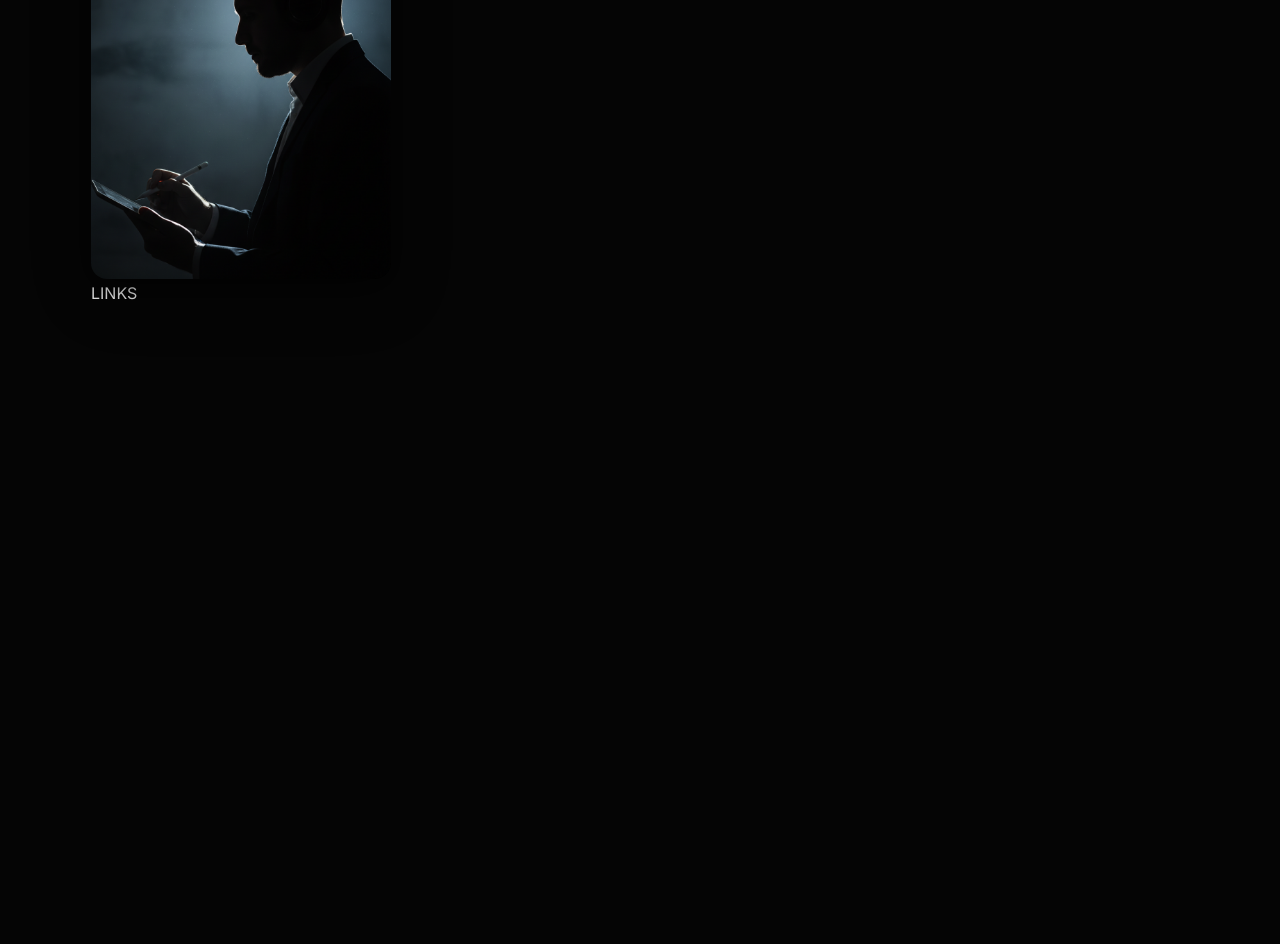
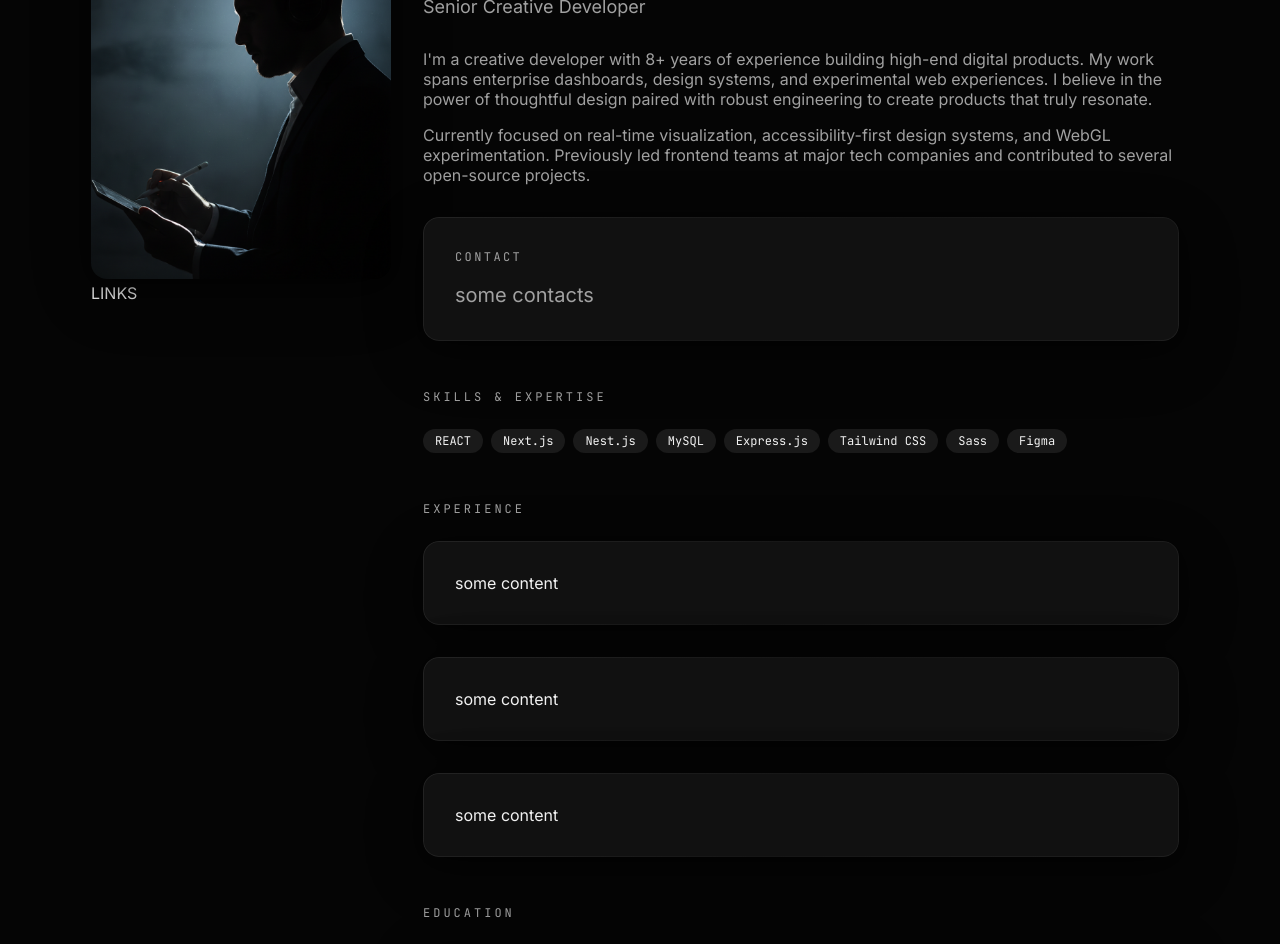
Before and after one commit to ivankalituk/business-card, a React (Vite) app: page /about in a window 1280 px wide. Shown: the part 340-1284 px from the top of the page. Built offline with nearby package versions, Linux system fonts and the light colour scheme.

Commit message:
feat[aboutPage]: about empty exapmple blocks

```diff
--- a/src/pages/aboutPage/ui/aboutPage.tsx
+++ b/src/pages/aboutPage/ui/aboutPage.tsx
@@ -1,6 +1,10 @@
 import avatar from '../../../shared/assets/images/avatarSample.png'
 import { BigHeading } from '../../../shared/ui/bigHeading'
+import { BorderedBlock } from '../../../shared/ui/borderedBlock'
+import { BorderedBlockHeading } from '../../../shared/ui/borderedBlockHeading'
+import { SecondaryText } from '../../../shared/ui/secondaryText'
 import { SmallHeading } from '../../../shared/ui/smallHeading'
+import { Tag } from '../../../shared/ui/tag'
 
 const AboutPage = () => {
     return(
@@ -56,6 +60,78 @@ const AboutPage = () => {
                 <BigHeading className='mb-[24px] text-[60px]'>
                     Ivan Kalitiuk
                 </BigHeading>
+
+                <SecondaryText className='mb-[32px] text-[18px]'>
+                    Senior Creative Developer
+                </SecondaryText>
+
+                <SecondaryText className='mb-[16px] text-[16px]'>
+                    I'm a creative developer with 8+ years of experience building
+                    high-end digital products. My work spans enterprise dashboards,
+                    design systems, and experimental web experiences. I believe in
+                    the power of thoughtful design paired with robust engineering
+                    to create products that truly resonate.
+                </SecondaryText>
+
+                <SecondaryText className='mb-[32px] text-[16px]'>
+                    Currently focused on real-time visualization, accessibility-first
+                    design systems, and WebGL experimentation. Previously led frontend
+                    teams at major tech companies and contributed to several open-source
+                    projects.
+                </SecondaryText>
+
+                <BorderedBlock>
+                    <BorderedBlockHeading name='Contact' />
+
+                    <SecondaryText>
+                        some contacts
+                    </SecondaryText>
+                </BorderedBlock>
+
+                <div className='mt-[48px]'>
+                    <SmallHeading className='mb-[24px]'>
+                        Skills & Expertise
+                    </SmallHeading>
+
+                    <div className='flex gap-[8px]'>
+                        <Tag name='REACT'/>
+                        <Tag name='Next.js'/>
+                        <Tag name='Nest.js'/>
+                        <Tag name='MySQL'/>
+                        <Tag name='Express.js'/>
+                        <Tag name='Tailwind CSS'/>
+                        <Tag name='Sass'/>
+                        <Tag name='Figma'/>
+                    </div>
+                </div>
+
+                <div className='mt-[48px]'>
+                    <SmallHeading className='mb-[24px]'>
+                        Experience
+                    </SmallHeading>
+
+                    <div className='flex flex-col gap-[32px]'>
+                        <BorderedBlock>
+                            some content
+                        </BorderedBlock>
+                        <BorderedBlock>
+                            some content
+                        </BorderedBlock>
+                        <BorderedBlock>
+                            some content
+                        </BorderedBlock>
+                    </div>
+                </div>
+
+                <div className='mt-[48px]'>
+                    <SmallHeading className='mb-[24px]'>
+                        Education
+                    </SmallHeading>
+
+                    <BorderedBlock>
+                        some content
+                    </BorderedBlock>
+                </div>
             </div>
 
 
```
